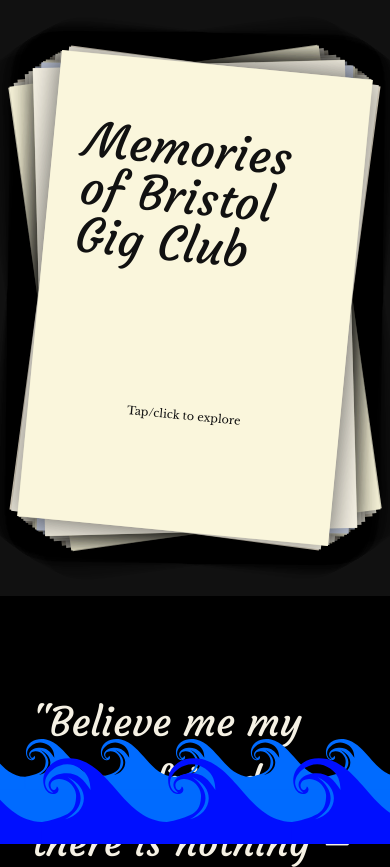
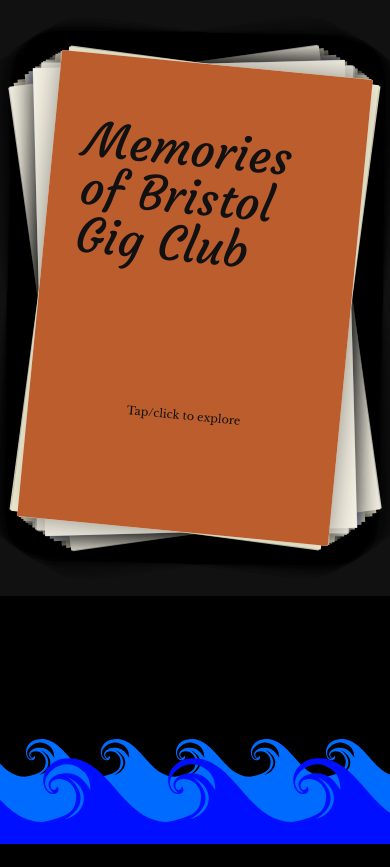
Before and after one commit to Rosie-Brigham/bcg-book, a plain HTML site: page index.html in a window 390 px wide. Shown: the top 867 px of the page. After the commit the page ends 844 px from the top, so only its background shows below. Drawn offline with nearby package versions, Linux system fonts and the light colour scheme; a script that the page names is missing.

Commit message:
corrects some styles

```diff
--- a/index.html
+++ b/index.html
@@ -128,13 +128,17 @@
 					<div class="quote">
 						<p>🏆 This club is just the best, AND we have two world championship/Newquay winning crews. Quite simply the best club. 🏆</p>
 					</div>
+					<div class="quote" id="last">
+						<h2 id="end">"Believe me my young friend, there is nothing – absolutely nothing – half so much worth doing as simply messing about in boats."</h2>
+						<span>- Ratty, Wind in the Willows</span>
+					</div>
 		    </div>
 		  </div>
 
 		  <div class="split">
 		    <div class="info">
 		      <h2>
-						"Believe me my young friend, there is nothing – absolutely nothing – half so much worth doing as simply messing about in boats."
+						"Believe me my young friend, there is nothing – absolutely nothing – half so much worth doing as simply messing about in boats." - Ratty, Wind in the Willows
 					</h2>
 		    </div>
 		  </div>
--- a/styles/main.css
+++ b/styles/main.css
@@ -61,8 +61,8 @@ section div.split:first-child {
 }
 
 section div.slides {
-	width: 500px;
-	height: 750px;
+	width: 450px;
+	height: 700px;
 	position: relative;
 }
 
@@ -70,8 +70,8 @@ section div.slides div.quote {
 	position: absolute;
 	top: 0px;
 	left: 0px;
-	width: 500px;
-	height: 750px;
+	width: 450px;
+	height: 700px;
 	color: #111111;
 	box-shadow: 0 0 30px rgba(0,0,0,0.25);
 }
@@ -85,14 +85,19 @@ section div.slides div.quote p {
 	padding: 10%;
 }
 
-section div.slides div.quote #first {
+section div.slides div.quote #first, #last {
 	width: 100%;
 	height: 100%;
 	display: flex;
   align-items: center;
   justify-content: center;
 	flex-direction: column;
+	background-color: #BC5D2E;
 }
+section div.slides div#last.quote {
+	background-color: #BC5D2E !important;
+}
+
 
 section div.quote p span {
 	font-weight: bold;
@@ -107,10 +112,31 @@ h1 {
 	padding: 20% 10% 10% 10%;
 }
 
+h2 {
+	font-family: 'Courgette', cursive;
+	font-size: 2.5rem;
+	line-height: 1;
+	color: #F5F1E4;
+}
+
+h2#end {
+	font-size: 1.3rem;
+	line-height: 1.2;
+	color: #111111;
+	padding: 20% 10% 10% 10%;
+}
+
 section div.slides div.quote #first p {
 	font-size: 0.7rem;
+}
 
+section div.slides div#last  {
+	display: none;
 }
+section div.slides div#last span {
+	padding: 10%;
+}
+
 section div.info {
 	max-width: 480px;
 	padding: 32px;
@@ -123,12 +149,7 @@ section div.info p {
 
 
 
-section h2 {
-	font-family: 'Courgette', cursive;
-	font-size: 2.5rem;
-	line-height: 1.;
-	color: #F5F1E4;
-}
+
 
 section.alternative div.split:first-child {
 	grid-column: 2;
@@ -170,4 +191,12 @@ section.alternative div.split:last-child {
 	.long-quote {
 		font-size: 0.9rem;
 	}
+
+	div.info {
+		display: none;
+	}
+
+	section div.slides div#last {
+		display: block;
+	}
 }
```
